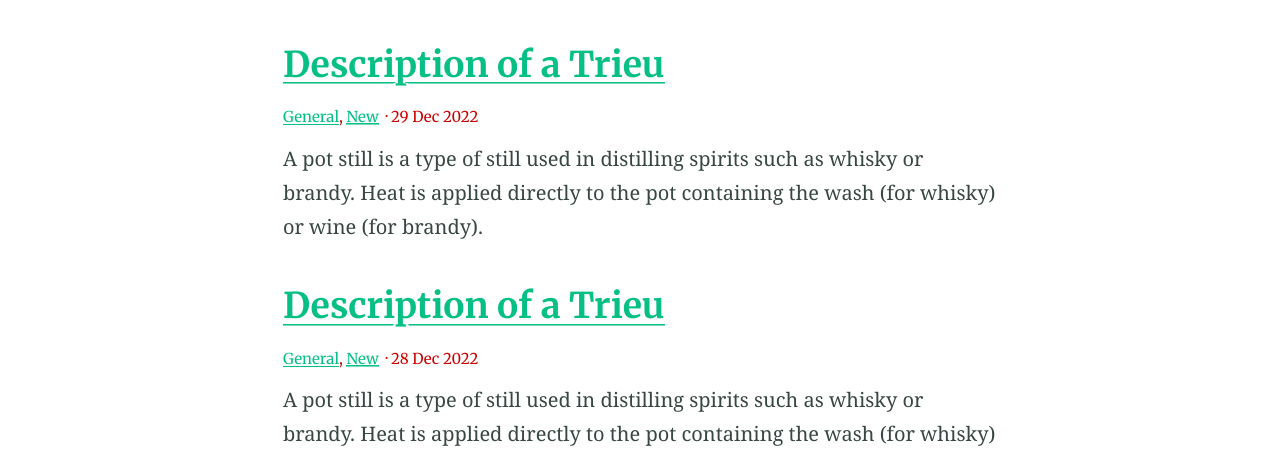
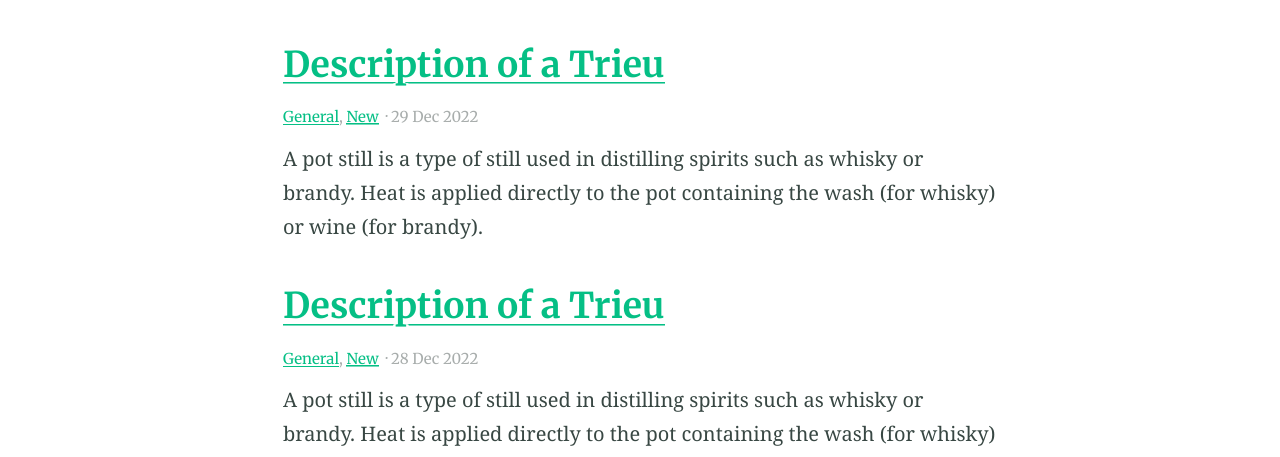
Before and after one commit to trieutrinh/trieutrinh.github.io, a Jekyll site: the page built from blog/index.html, in a window 1280 px wide. Shown: the part 570-1027 px from the top of the page. Built offline with Jekyll 4.4.1, drawn with Linux system fonts in a browser that asks for light colours; the list of posts is cut into pages by our own code.

Commit message:
Edit unselectable

```diff
--- a/_sass/_theme.scss
+++ b/_sass/_theme.scss
@@ -117,7 +117,6 @@ body {
     -moz-user-select: none;
     -ms-user-select: none;
     user-select: none;
-    color: #cc0000;
 }
 
 .pagination {
```
